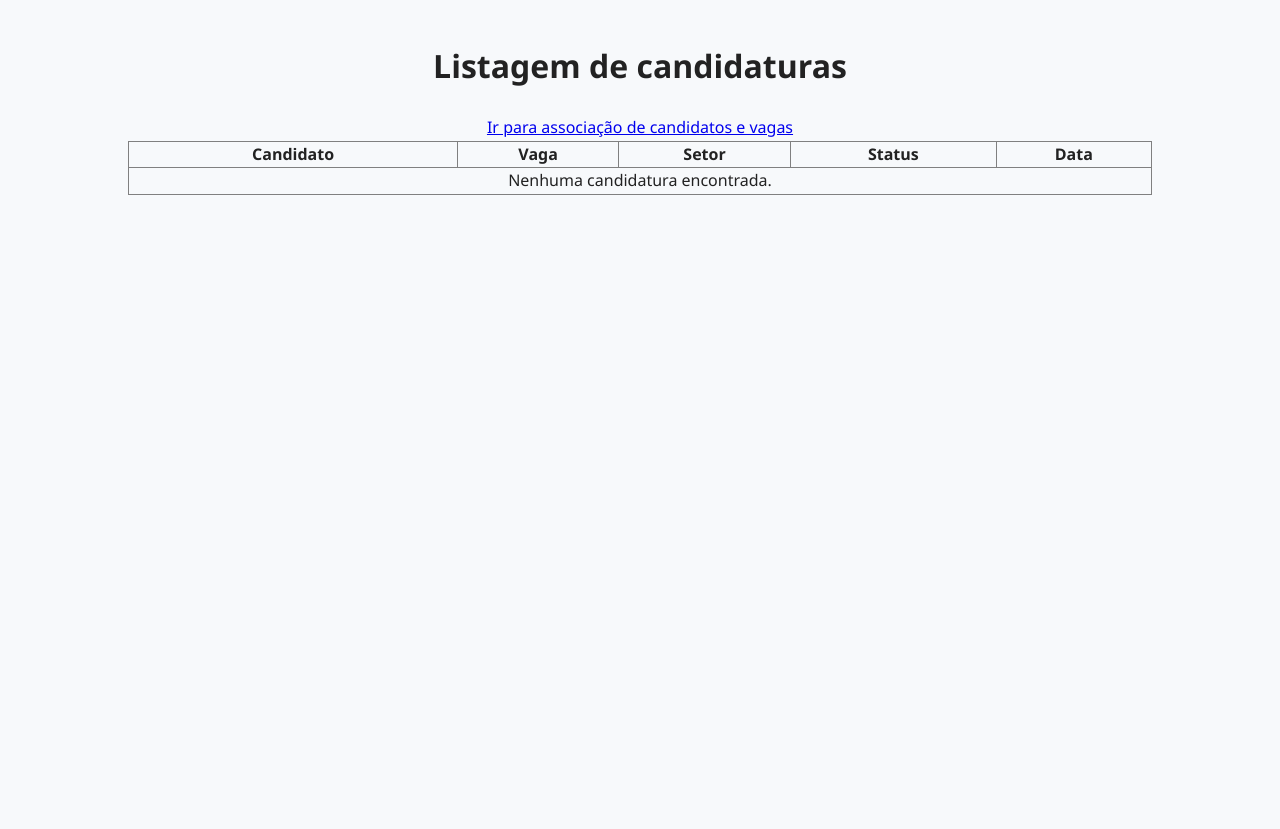
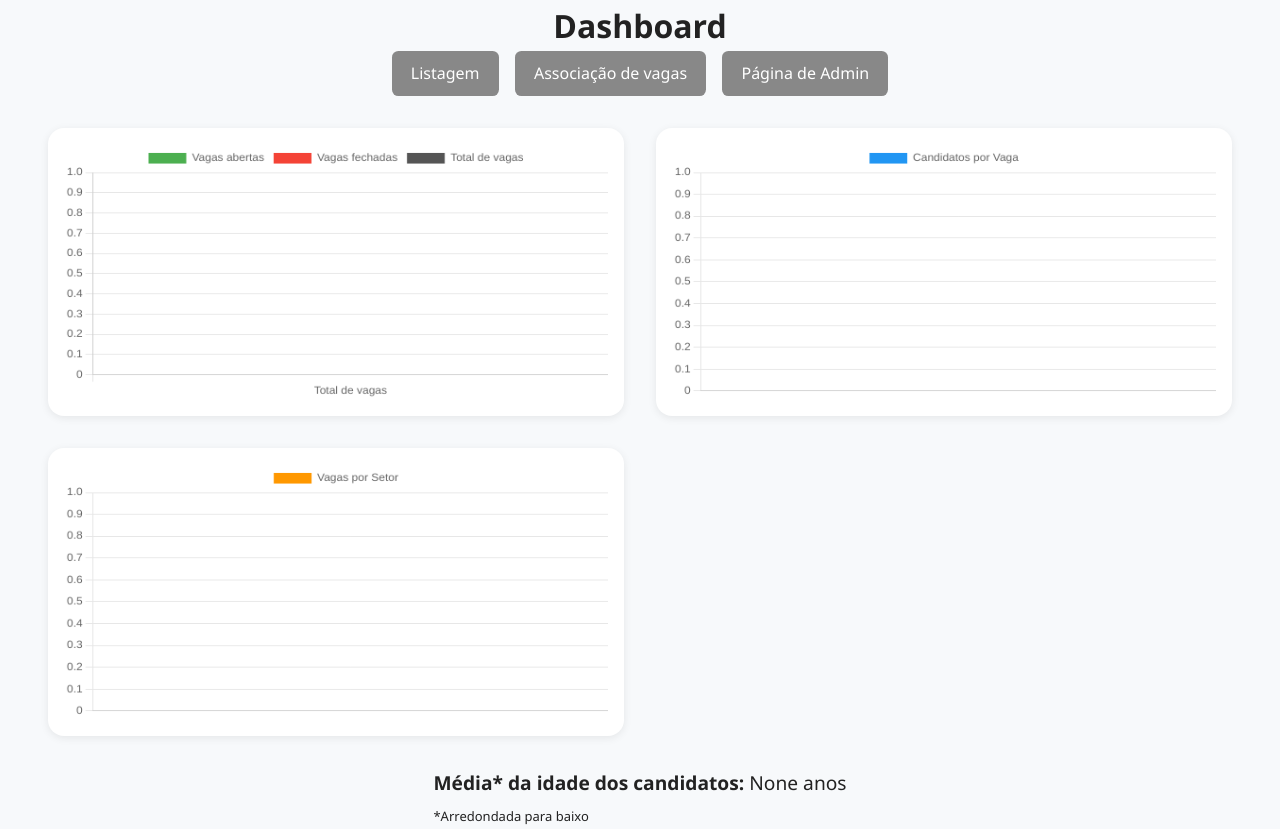
Before and after one commit to nascimento-felipe/BauerProject, a Django app: page / in a window 1280 px wide. Before the commit the page ends 195 px from the top, so only its background shows below. Run offline with Django 5.2, Linux system fonts and the light colour scheme; data that the repository does not hold is empty.

Commit message:
Dashboard adicionado

```diff
--- /dev/null
+++ b/vagas/static/vagas/dashboard.css
@@ -0,0 +1,45 @@
+.dashboard-grid {
+  display: grid;
+  grid-template-columns: 1fr 1fr;
+  flex-direction: row;
+  gap: 2rem;
+  justify-content: center;
+  align-items: flex-start;
+  margin-top: 2rem;
+}
+
+.dashboard-grid canvas {
+  width: 45vw;
+  min-width: 15em;
+  height: 25vw;
+  max-height: 25em;
+  min-height: 15em;
+  background: #fff;
+  border-radius: 1em;
+  box-shadow: 0 2px 8px rgba(0, 0, 0, 0.08);
+  padding: 1em;
+}
+
+.botoes {
+  display: flex;
+  width: auto;
+  gap: 1rem;
+}
+
+a {
+  text-align: center;
+  display: block;
+  padding: 0.6em 1.2em;
+  background-color: #888;
+  color: #fff;
+  border: none;
+  border-radius: 0.4em;
+  text-decoration: none;
+  font-weight: 500;
+  cursor: pointer;
+  transition: background 0.2s;
+}
+
+a:hover {
+  background-color: #666;
+}
--- /dev/null
+++ b/vagas/templates/vagas/dashboard.html
@@ -0,0 +1,104 @@
+<!DOCTYPE html>
+<html lang="en">
+  <head>
+    <meta charset="UTF-8" />
+    <meta name="viewport" content="width=device-width, initial-scale=1.0" />
+    <link rel="stylesheet" href="/static/vagas/base.css" />
+    <link rel="stylesheet" href="/static/vagas/dashboard.css" />
+    <script src="https://cdn.jsdelivr.net/npm/chart.js"></script>
+    <title>Dashboard</title>
+  </head>
+  <body>
+    <h1>Dashboard</h1>
+
+    <div class="botoes">
+      <a href="/listagem">Listagem</a>
+      <a href="/associacao">Associação de vagas</a>
+      <a href="/admin">Página de Admin</a>
+    </div>
+
+    <div class="dashboard-grid">
+      <div>
+        <canvas id="vagasChart"></canvas>
+      </div>
+      <div>
+        <canvas id="candidatoVaga"></canvas>
+      </div>
+
+      <div>
+        <div>
+          <canvas id="setores"></canvas>
+        </div>
+      </div>
+    </div>
+
+    <div style="margin-top: 2rem; font-size: 1.2em">
+      <strong>Média* da idade dos candidatos:</strong>
+      {{media_idade}} anos
+      <br />
+      <span style="font-size: small">*Arredondada para baixo</span>
+    </div>
+  </body>
+</html>
+
+<script>
+  const totalAbertas = {{ total_abertas|safe }};
+  const totalFechadas = {{ total_fechadas|safe }};
+  const totalVagas = {{ total_vagas|safe }};
+
+  const vagasChart = document.getElementById('vagasChart').getContext('2d');
+  new Chart(vagasChart, {
+    type: 'bar',
+    data: {
+      labels: ["Total de vagas"],
+      datasets: [{
+        label: 'Vagas abertas',
+        data: [totalAbertas],
+        backgroundColor: '#4caf50'
+      }, {
+        label: 'Vagas fechadas',
+        data: [totalFechadas],
+        backgroundColor: '#f44336'
+      }, {
+        label: 'Total de vagas',
+        data: [totalVagas],
+        backgroundColor: '#555555'
+      }]
+    }
+  });
+
+  const candidatosVagas = {{ candidatos_por_vaga  | safe }}
+
+  const candidatosVagaChart = document.getElementById('candidatoVaga').getContext('2d');
+  new Chart(candidatosVagaChart, {
+    type: 'bar',
+    data: {
+      labels: Object.keys(candidatosVagas),
+      datasets: [{
+        label: 'Candidatos por Vaga',
+        data: Object.values(candidatosVagas),
+        backgroundColor: '#2196f3'
+      }]
+    }
+  })
+
+  const setores = {{ setores_ordenados | safe }}
+
+  const setoresChart = document.getElementById('setores').getContext('2d')
+
+  const setorLabels = setores.map(item => item.setor);
+  const setorValues = setores.map(item => item.contagem);
+
+  console.log(setores)
+  new Chart(setoresChart, {
+    type: 'bar',
+    data: {
+      labels: setorLabels,
+      datasets: [{
+        label: 'Vagas por Setor',
+        data: setorValues,
+        backgroundColor: '#ff9800'
+      }]
+    }
+  })
+</script>
--- a/vagas/vagas/urls.py
+++ b/vagas/vagas/urls.py
@@ -4,6 +4,7 @@
 
 urlpatterns = [
     path('admin/', admin.site.urls),
-    path('', views.listagem, name='home'),
+    path('', views.dashboard, name='dashboard'),
+    path('listagem/', views.listagem, name='listagem'),
     path('associacao/', views.associacao_vagas, name='associacao_vagas')
 ]
--- a/vagas/vagas/views.py
+++ b/vagas/vagas/views.py
@@ -1,8 +1,9 @@
 from django.shortcuts import render, redirect
 from django.http import HttpRequest, HttpResponse
 from .models import Candidatura, Candidato, Vaga
+import pandas as pd
 
-def listagem(request):
+def listagem(request: HttpRequest):
     candidaturas_list = Candidatura.objects.select_related('candidato', 'vaga').all()
     return render(request, 'vagas/listagem.html', {'candidaturas_list': candidaturas_list})
 
@@ -18,3 +19,64 @@
     candidatos = Candidato.objects.all()
     vagas = Vaga.objects.all()
     return render(request, 'vagas/candidatos-vagas.html', {'candidatos': candidatos, 'vagas': vagas})
+
+def dashboard(request: HttpRequest):
+    import datetime
+    import math
+    from collections import Counter
+
+    # Total de vagas total, vagas abertas e vagas fechadas
+    vagas_query = Vaga.objects.all().values('id', 'titulo', 'status')
+    df_vagas = pd.DataFrame(list(vagas_query))
+
+    abertas = fechadas = 0
+
+    if not df_vagas.empty:
+        abertas = (df_vagas['status'] == 'aberta').sum()
+        fechadas = (df_vagas['status'] == 'fechada').sum()
+
+    # Número de candidatos por vaga
+    candidatura_query = Candidatura.objects.values('vaga_id')
+    df_candidaturas = pd.DataFrame(list(candidatura_query))
+
+    candidatos_por_vaga = {}
+
+    if not df_candidaturas.empty:
+        # relaciona o id da vaga com o titulo
+        id_to_titulo = {vaga['id']: vaga['titulo'] for vaga in vagas_query}
+
+        # conta a quantidade de candidatos por vaga
+        counts = df_candidaturas['vaga_id'].value_counts().to_dict()
+
+        # formata o nome da vaga como chave e a quantidade de candidatos como valor
+        candidatos_por_vaga = {id_to_titulo.get(vaga_id, str(vaga_id)): count for vaga_id, count in counts.items()}
+
+    # Média da idade dos candidatos
+    candidatos_query = Candidato.objects.values('data_nascimento')
+
+    idades = []
+
+    for candidato in candidatos_query:
+        idade = (datetime.date.today() - candidato['data_nascimento']).days // 365
+        idades.append(idade)
+
+    media_idade = None
+    df_idades = pd.DataFrame(idades, columns=['idade'])
+
+    if not df_idades.empty:
+        media_idade = math.floor(df_idades['idade'].mean())
+
+
+    # Setor com mais vagas abertas
+    vagas_banco = Vaga.objects.values_list('setor', flat=True)
+    setor_counts = Counter(vagas_banco)
+    setores_ordenados = [{'setor': setor, 'contagem': count} for setor, count in sorted(setor_counts.items(), reverse=True)]
+
+    return render(request, 'vagas/dashboard.html', {
+        'total_vagas': len(df_vagas),
+        'total_abertas': abertas,
+        'total_fechadas': fechadas,
+        'candidatos_por_vaga': candidatos_por_vaga,
+        'media_idade': media_idade,
+        'setores_ordenados': setores_ordenados,
+    })
```
Also changed, not shown: vagas/templates/vagas/candidatos-vagas.html (+0 -11 lines).
